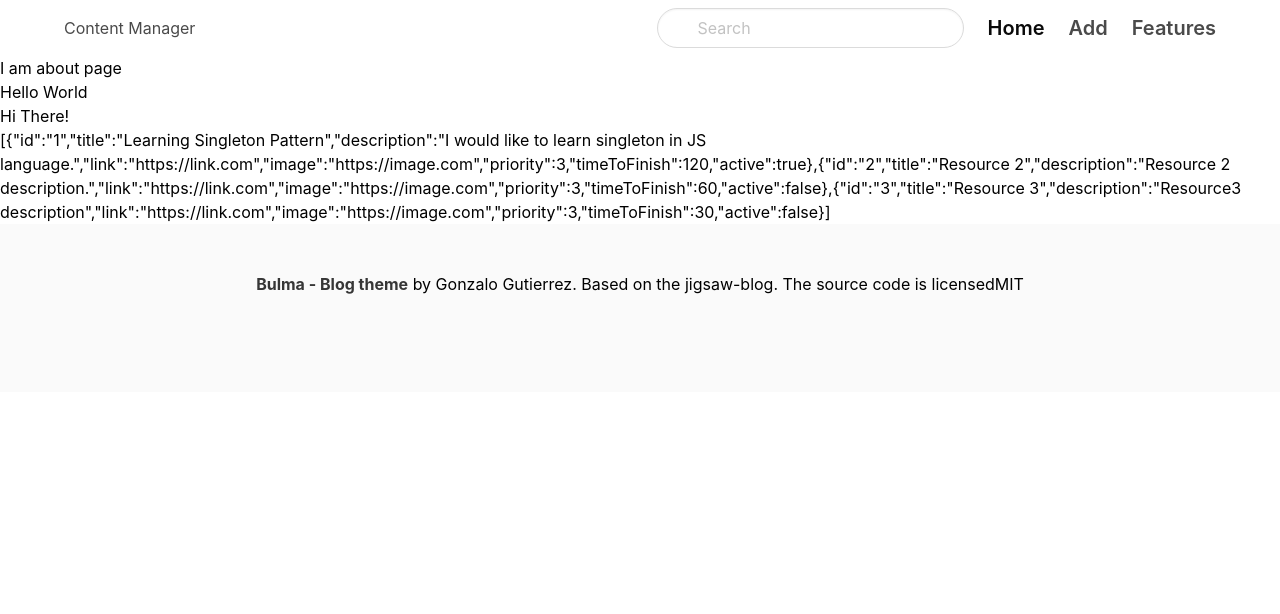
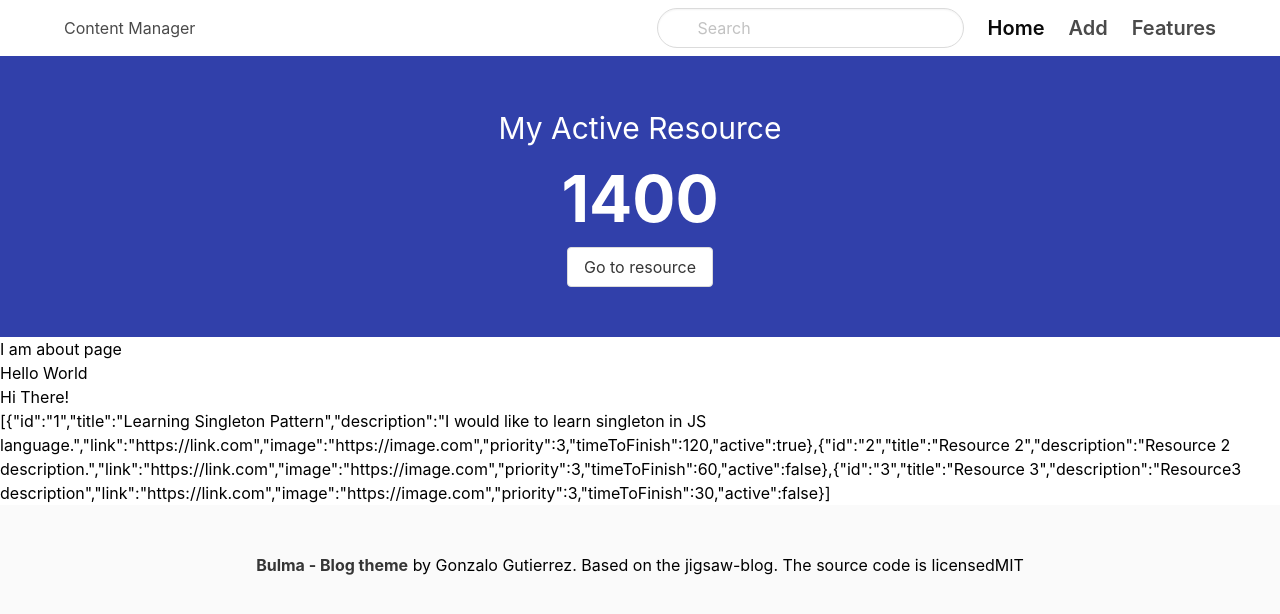
Before and after one commit to joonseoan/nextjs_project_1, a Next.js app: page /about_3 in a window 1280 px wide. Shown: the top 614 px of the page. Built offline with nearby package versions, Linux system fonts and the light colour scheme.

Commit message:
added resource update and activation

```diff
--- /dev/null
+++ b/components/ActiveResource.tsx
@@ -0,0 +1,17 @@
+import Link from 'next/link';
+
+function ActiveResource() {
+  return (
+    <div className="active-resource">
+      <h1 className="resource-name">My Active Resource</h1>
+      <div className="time-wrapper">
+        <h2 className="elapsed-time">
+          1400
+        </h2>
+      </div>
+      <Link className="button" href="/withAPI_4">Go to resource</Link>
+    </div>
+  );
+};
+
+export default ActiveResource;
--- a/components/Layout.tsx
+++ b/components/Layout.tsx
@@ -2,11 +2,13 @@ import { ReactNode } from "react";
 
 import NavBar from "./NavBar";
 import Footer from "./Footer";
+import ActiveResource from "./ActiveResource";
 
 function Layout({ children }: { children: ReactNode }) {
   return (
     <>
       <NavBar />
+      <ActiveResource />
         {children}
       <Footer />
     </>
--- a/styles/globals.css
+++ b/styles/globals.css
@@ -40,3 +40,19 @@ a {
 .resource-form {
   margin-top: 100px;
 }
+
+.active-resource {
+  background-color: #3140aa;
+  padding: 50px;
+  text-align: center;
+  color: white;
+}
+
+.active-resource .resource-name {
+  font-size: 30px;
+}
+
+.active-resource .elapsed-time {
+  font-size: 64px;
+  font-weight: bold;
+}
```
Also changed, not shown: pages/resources/[id]/edit.tsx (+4 -6 lines), pages/resources/[id]/index.tsx (+35 -4 lines).
